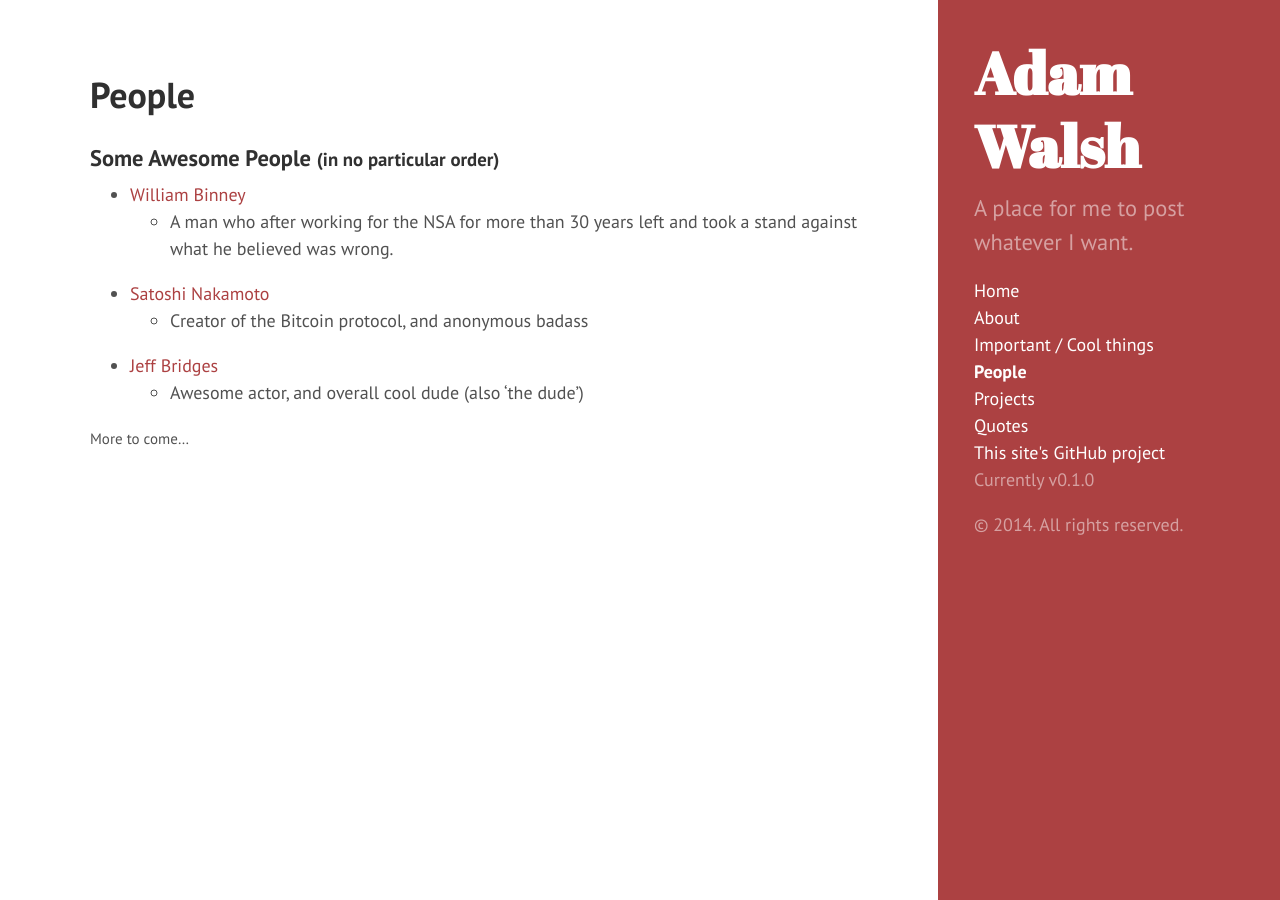
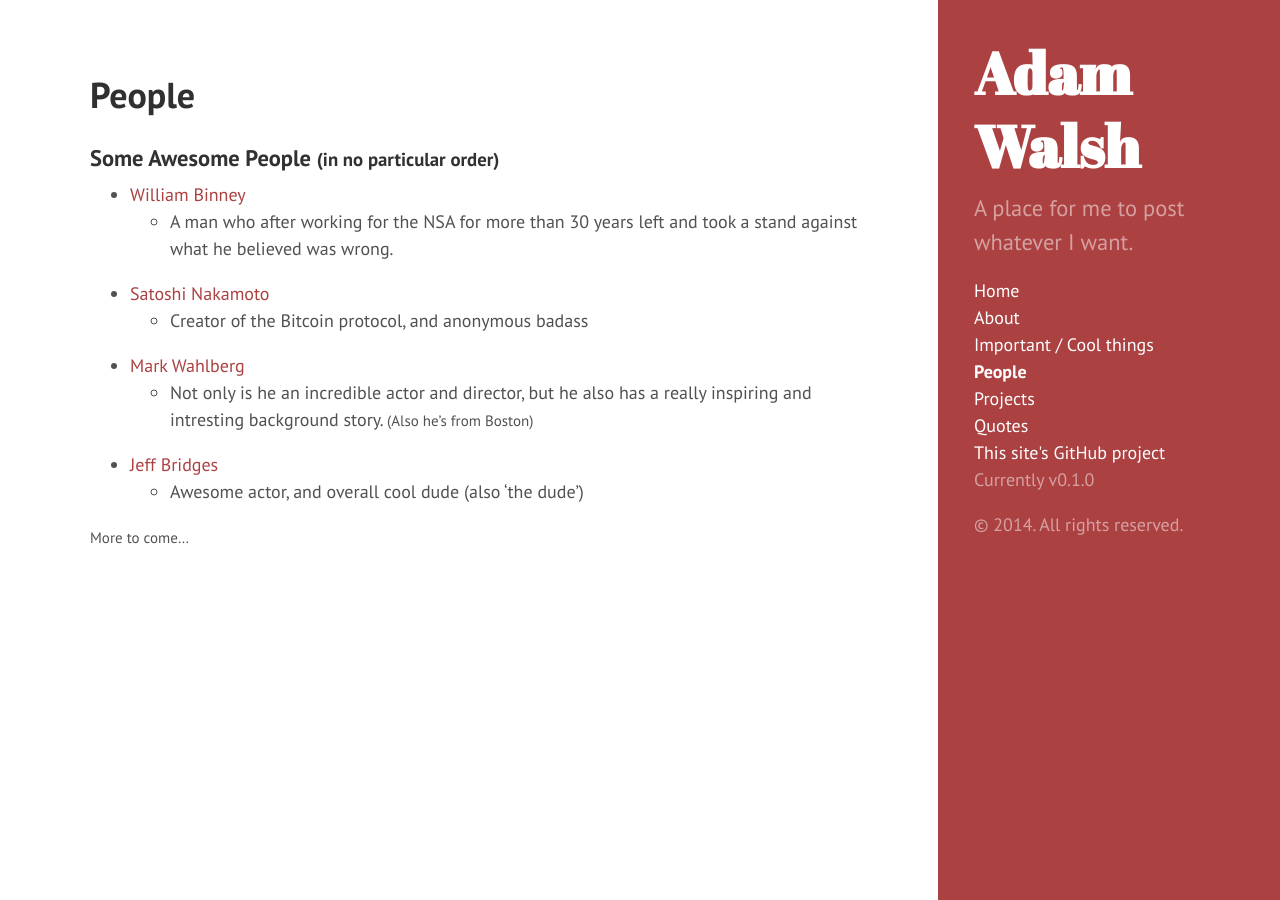
Before and after one commit to walshie4/walshie4.github.io, a Jekyll site: the page built from people.md, in a window 1280 px wide. Built offline with Jekyll 4.4.1, drawn with Linux system fonts in a browser that asks for light colours; Markdown is read by kramdown in place of the engine named in the settings.

Commit message:
Added Mark Wahlberg to my list of awesome people

```diff
--- a/people.md
+++ b/people.md
@@ -12,6 +12,10 @@ sidebar: true
 * [Satoshi Nakamoto](http://en.wikipedia.org/wiki/Satoshi_Nakamoto)
     * Creator of the Bitcoin protocol, and anonymous badass
 
+* [Mark Wahlberg](http://en.wikipedia.org/wiki/Mark_Wahlberg)
+    * Not only is he an incredible actor and director, but he also has a really inspiring
+    and intresting background story. <small>(Also he's from Boston)</small>
+
 * [Jeff Bridges](http://en.wikipedia.org/wiki/Jeff_Bridges)
     * Awesome actor, and overall cool dude (also 'the dude')
 
```
